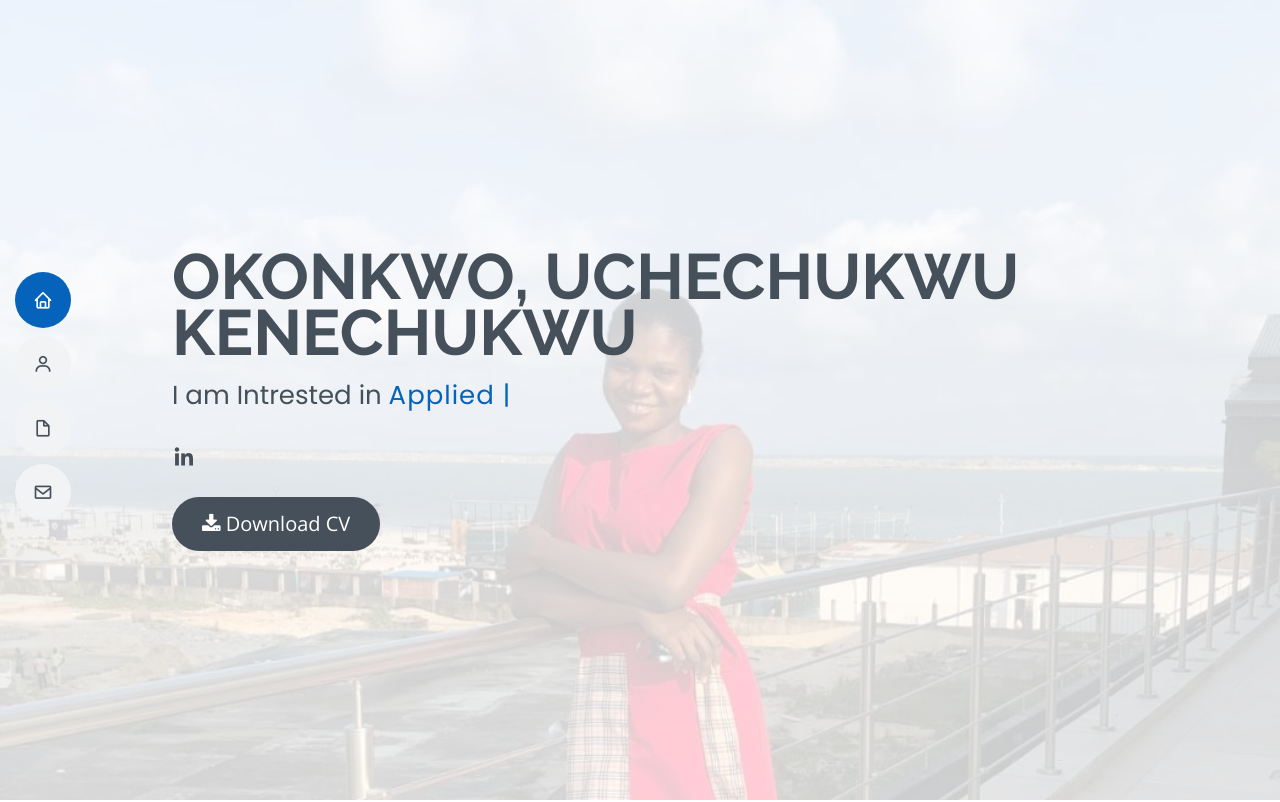
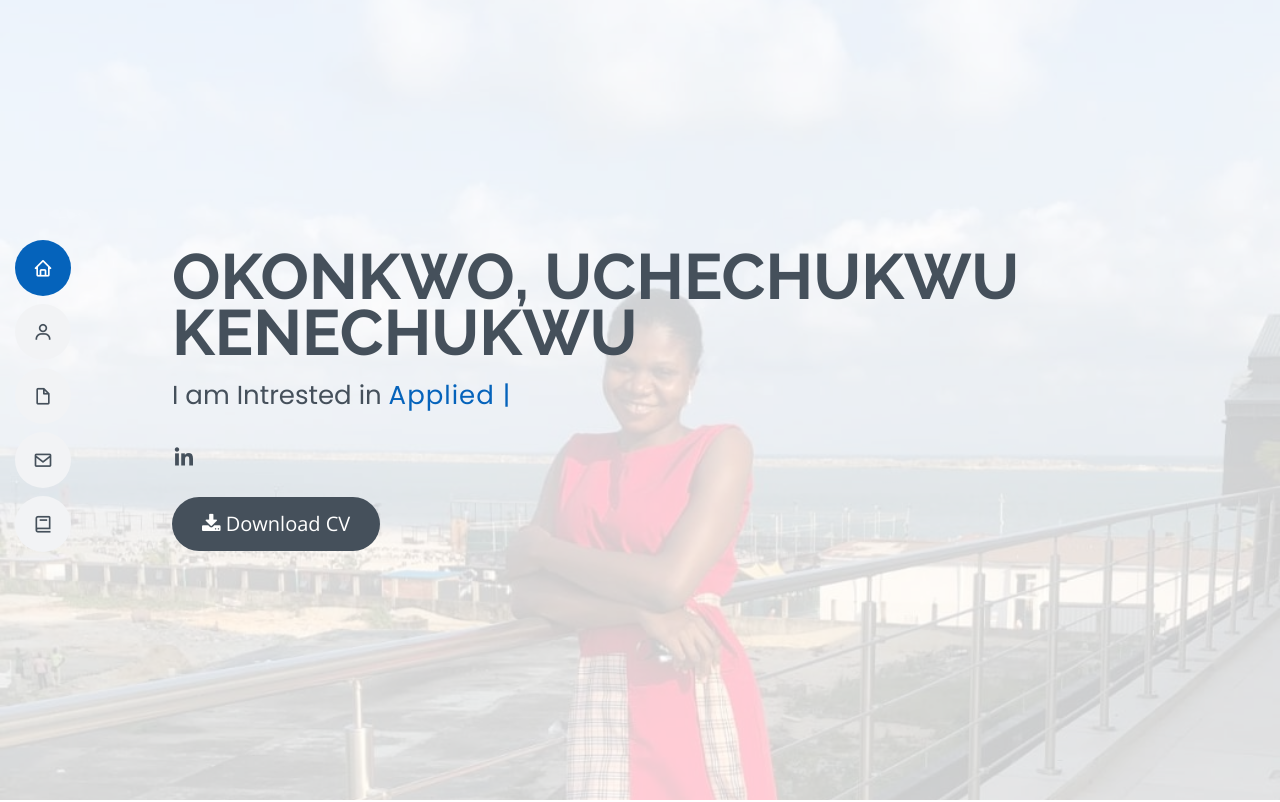
Before and after one commit to Nathan-Okolo/Uche-Portfolio, a website: page public/index.html in a window 1280 px wide. Shown: the top 802 px of the page. Drawn offline with nearby package versions, Linux system fonts and the light colour scheme.

Commit message:
added writing samples

```diff
--- a/public/index.html
+++ b/public/index.html
@@ -28,6 +28,7 @@
         <li><a href="#about" class="nav-link scrollto"><i class="bx bx-user"></i><span>About</span></a></li>
         <li><a href="#resume" class="nav-link scrollto"><i class="bx bx-file-blank"></i><span>Resume</span></a></li>
         <li><a href="#contact" class="nav-link scrollto"><i class="bx bx-envelope"></i><span>Contact</span></a></li>
+        <li><a href="./assets//pdf/Uchechukwu.O_writing sample.pdf" download="Internal Drivers of Firm Value: A Case of Publicly  Traded Companies in Nigeria." ><i class="bx bx-book"></i><span>Writing Sample</span></a></li>
       </ul>
     </nav>
   </header>
```
Also changed, not shown: 1 other file.
